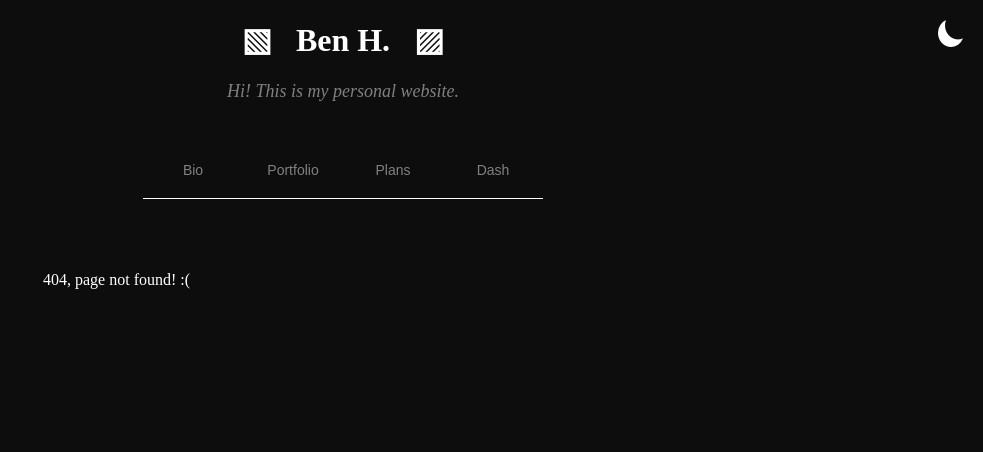
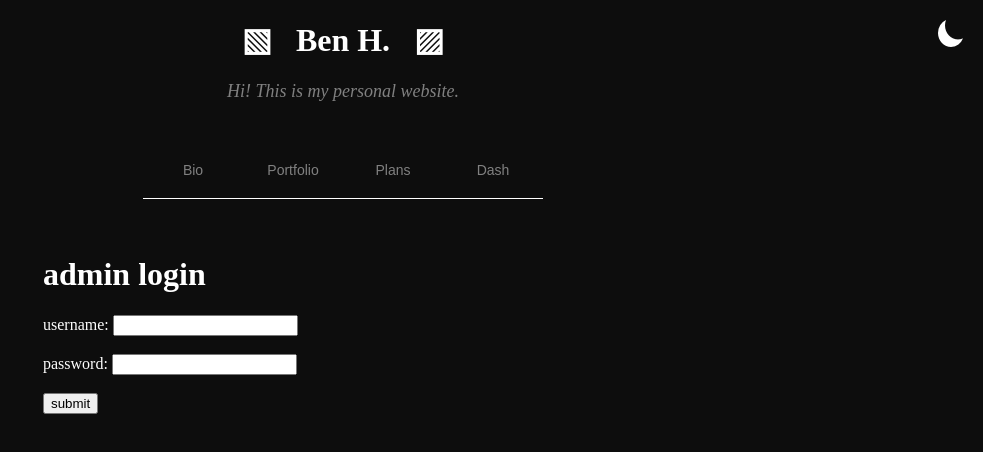
Before and after one commit to benholland1024/benh.cloud, a Vue app: page /login in a window 1280 px wide. Before the commit this address had no page. Shown: the top 452 px of the page, without its empty margins (297-1280 px from the left). Built offline with nearby package versions, Linux system fonts and the light colour scheme.

Commit message:
Adding new login page

```diff
--- a/src/router/index.js
+++ b/src/router/index.js
@@ -25,6 +25,11 @@ const routes = [
     component: () => import('../views/Dash.vue')
   },
   {
+    path: '/login',
+    name: 'Login',
+    component: () => import('../views/Login.vue')
+  },
+  {
     path: '/:pathMatch(.*)*',
     name: '404',
     component: () => import('../views/404.vue')
--- /dev/null
+++ b/src/views/Login.vue
@@ -0,0 +1,31 @@
+<template>
+  <div class="text-center">
+    <br/><br/>
+    <h1>admin login</h1>
+    <p>
+      username: <input type="text" v-model="username">
+    </p>
+    <br/>
+    <p>
+      password: <input type="password" v-model="password">
+    </p>
+    <br/>
+    <button @click="submit_login()">submit</button>
+  </div>
+</template>
+
+<script>
+export default {
+  data() {
+    return {
+      username: '',
+      password: '',
+    }
+  },
+  methods: {
+    submit_login() {
+      console.log(`Submitting login with username ${this.username} and pass ${this.password}`);
+    }
+  }
+}
+</script>
```
Also changed, not shown: src/views/Blog.vue (added).
